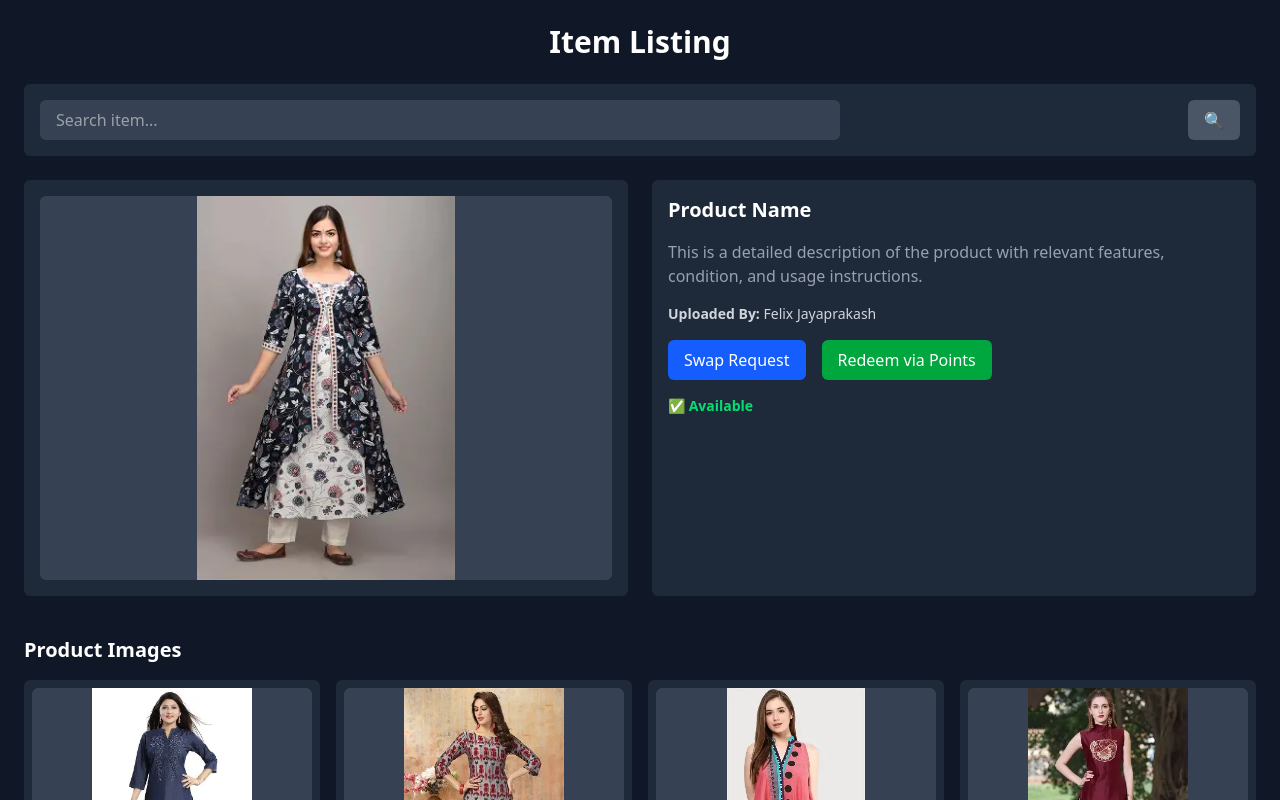
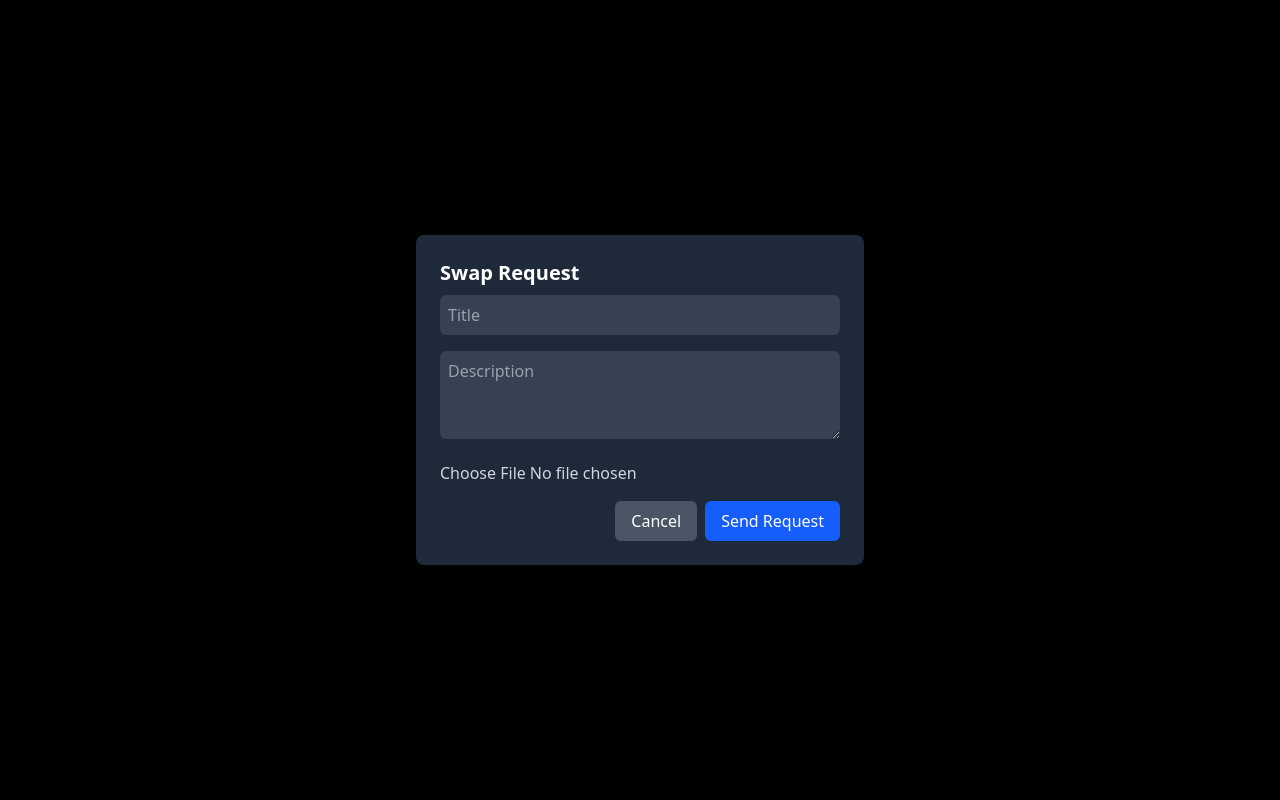
Before and after one commit to Swaraj269/Webstart_Submission, a React (Vite) app in the folder Front_End/: page /item/1 in a window 1280 px wide. Both pictures are taken after a click on the button "Swap Request". Shown: the top 800 px of the page. Built offline with nearby package versions, Linux system fonts and the light colour scheme.

Commit message:
added swap

```diff
--- a/Front_End/package.json
+++ b/Front_End/package.json
@@ -13,6 +13,7 @@
     "@tailwindcss/vite": "^4.1.11",
     "react": "^19.1.0",
     "react-dom": "^19.1.0",
+    "react-hot-toast": "^2.5.2",
     "react-router-dom": "^7.6.3",
     "tailwindcss": "^4.1.11"
   },
--- a/Front_End/src/App.jsx
+++ b/Front_End/src/App.jsx
@@ -1,10 +1,12 @@
 import React from "react";
 import Routes from "./utils/RoutesFile";
+import { Toaster } from 'react-hot-toast';
 
 function App() {
   return (
     <div>
       <Routes />
+      <Toaster position="top-right" />
     </div>
   );
 }
--- a/Front_End/src/Components/ItemDetails.jsx
+++ b/Front_End/src/Components/ItemDetails.jsx
@@ -1,3 +1,5 @@
+import toast from "react-hot-toast";
+
 import React, { useEffect, useRef, useState } from "react";
 
 export default function ItemDetails() {
@@ -14,6 +16,8 @@ export default function ItemDetails() {
   const [loading, setLoading] = useState(false);
   const sentinelRef = useRef(null);
 
+  const [showModal, setShowModal] = useState(false);
+  const [form, setForm] = useState({ title: "", description: "", image: null });
 
   const fetchMore = async (pageNum) => {
     return new Promise((resolve) => {
@@ -45,6 +49,13 @@ export default function ItemDetails() {
     return () => obs.disconnect();
   }, [sentinelRef.current, gallery]);
 
+  const handleSendRequest = () => {
+    console.log("Swap Request Submitted:", form);
+    toast.success("Swap request sent successfully!");
+    setShowModal(false);
+    setForm({ title: "", description: "", image: null });
+  };
+
   return (
     <div className="bg-gray-900 text-white min-h-screen p-6">
       <h1 className="text-3xl font-semibold text-center mb-6">Item Listing</h1>
@@ -56,6 +67,8 @@ export default function ItemDetails() {
         />
         <button className="bg-gray-600 px-4 py-2 rounded-md">🔍</button>
       </div>
+
+      {/* Main section */}
       <div className="grid grid-cols-1 md:grid-cols-2 gap-6">
         <div className="bg-gray-800 p-4 rounded-md flex justify-center items-center">
           <img
@@ -77,7 +90,10 @@ export default function ItemDetails() {
           </div>
 
           <div className="flex gap-4">
-            <button className="bg-blue-600 px-4 py-2 rounded-md hover:bg-blue-700">
+            <button
+              onClick={() => setShowModal(true)}
+              className="bg-blue-600 px-4 py-2 rounded-md hover:bg-blue-700"
+            >
               Swap Request
             </button>
             <button className="bg-green-600 px-4 py-2 rounded-md hover:bg-green-700">
@@ -89,6 +105,7 @@ export default function ItemDetails() {
         </div>
       </div>
 
+      {/* Product Gallery */}
       <div className="mt-10">
         <h3 className="text-xl font-semibold mb-4">Product Images</h3>
         <div className="grid grid-cols-2 md:grid-cols-4 gap-4">
@@ -103,12 +120,56 @@ export default function ItemDetails() {
             </div>
           ))}
         </div>
+        <div ref={sentinelRef} className="h-6" />
+        {loading && <p className="text-center text-gray-400 mt-2">Loading more...</p>}
+      </div>
 
-        <div ref={sentinelRef} className="h-6" />
-        {loading && (
-          <p className="text-center text-gray-400 mt-2">Loading more...</p>
-        )}
-      </div>
+      {/* ⬇️ Swap Request Modal */}
+      {showModal && (
+        <div className="fixed inset-0 bg-black bg-opacity-70 flex justify-center items-center z-50">
+          <div className="bg-gray-800 rounded-lg p-6 w-full max-w-md space-y-4">
+            <h2 className="text-xl font-semibold text-white mb-2">Swap Request</h2>
+
+            <input
+              type="text"
+              placeholder="Title"
+              value={form.title}
+              onChange={(e) => setForm({ ...form, title: e.target.value })}
+              className="w-full p-2 rounded-md bg-gray-700 text-white outline-none"
+            />
+
+            <textarea
+              placeholder="Description"
+              value={form.description}
+              onChange={(e) => setForm({ ...form, description: e.target.value })}
+              className="w-full p-2 rounded-md bg-gray-700 text-white outline-none"
+              rows="3"
+            />
+
+            <input
+              type="file"
+              accept="image/*"
+              onChange={(e) => setForm({ ...form, image: e.target.files[0] })}
+              className="text-gray-300"
+            />
+
+            <div className="flex justify-end gap-2">
+              <button
+                className="px-4 py-2 bg-gray-600 rounded-md hover:bg-gray-700"
+                onClick={() => setShowModal(false)}
+              >
+                Cancel
+              </button>
+              <button
+                className="px-4 py-2 bg-blue-600 rounded-md hover:bg-blue-700"
+                onClick={handleSendRequest}
+              >
+                Send Request
+              </button>
+            </div>
+          </div>
+        </div>
+      )}
     </div>
   );
 }
```
Also changed, not shown: 1 other file (tests, documents, lock files or other folders).
